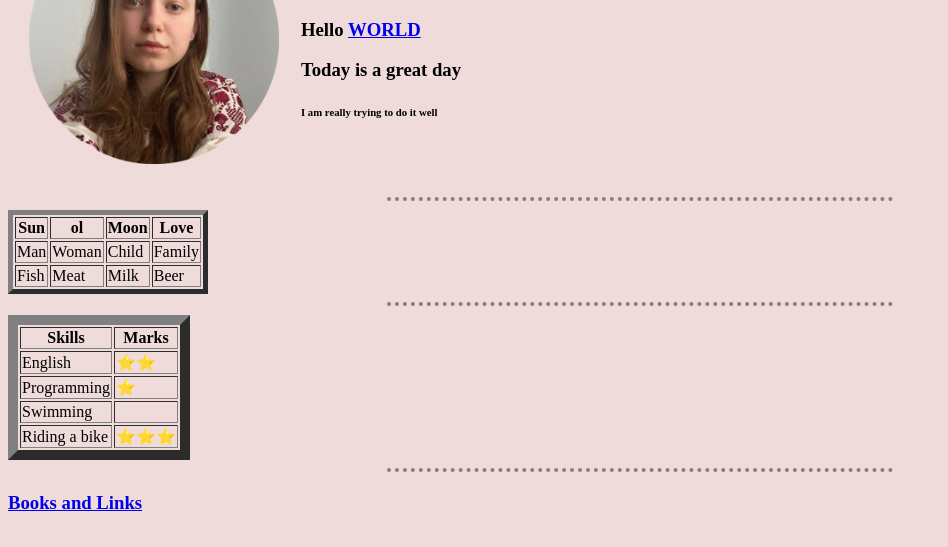
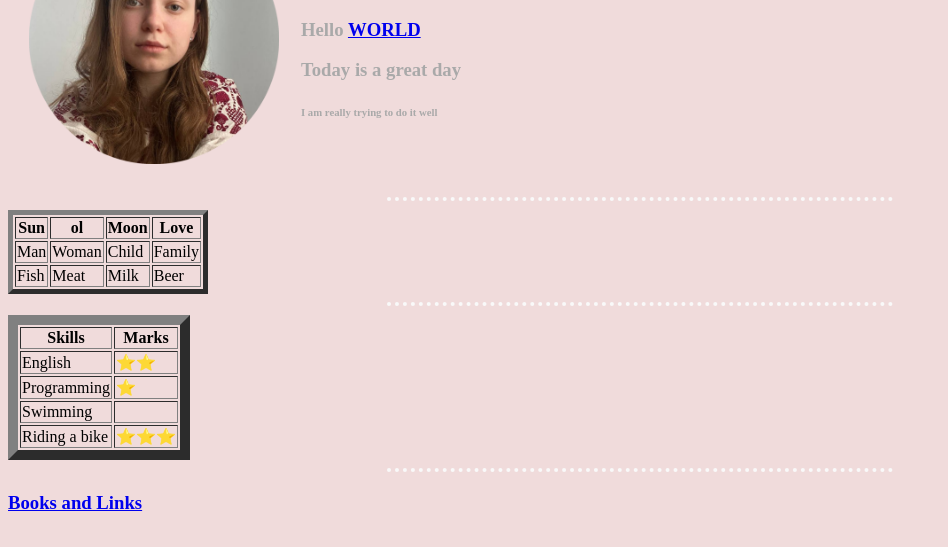
Before and after one commit to bakovetskaaa/Udemy, a website: page index.html in a window 1280 px wide. Shown: the part 115-662 px from the top of the page, without its empty margins (0-948 px from the left). Drawn offline with Linux system fonts and the light colour scheme.

Commit message:
start external CSS

```diff
--- /dev/null
+++ b/css/styles.css
@@ -0,0 +1,28 @@
+body {
+    background-color: #F0DBDB;
+}
+
+hr{
+    background-color: #F0DBDB;
+    border-style: none;
+    border-top-style: dotted;
+    /*  border-style: dotted none none;*/
+    border-color: #F9F9F9;
+    border-width: 4px;
+    hight: 1px;
+    width: 40%;
+
+}
+
+img{
+    height: 250px;
+}
+
+
+
+h3{
+    color: darkgrey;
+}
+h6{
+    color: darkgray;
+}
--- a/index.html
+++ b/index.html
@@ -3,30 +3,7 @@
 <head>
     <meta charset="UTF-8">
     <title>Olichka</title>
-
-    <style>
-            body {
-            background-color: #F0DBDB;
-             }
-
-            hr{
-                background-color: #F0DBDB;
-                border-style: none;
-                border-top-style: dotted;
-              /*  border-style: dotted none none;*/
-                border-color: grey;
-                border-width: 4px;
-
-                hight: 1px;
-                width: 40%;
-
-            }
-
-            img{
-                height: 250px;
-            }
-
-    </style>
+    <link rel="stylesheet" href="css/styles.css">
 </head>
 
 
```
Also changed, not shown: contact_me.html (+4 -0 lines).
